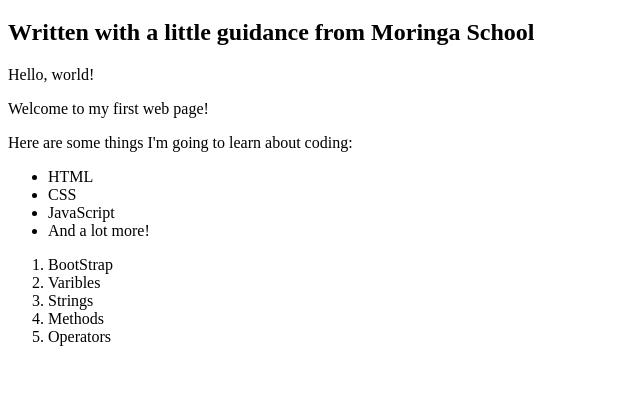
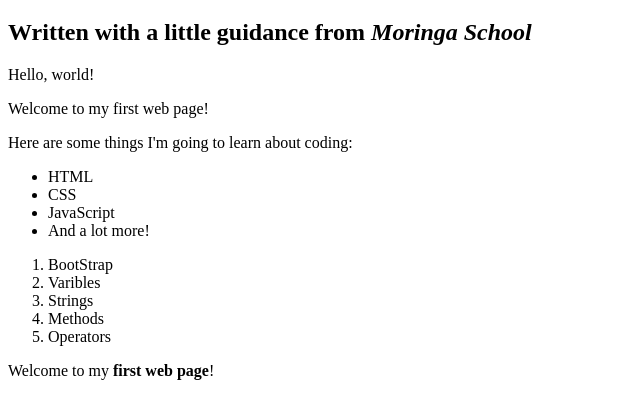
Before and after one commit to Kyle-debug/kmk, a plain HTML site: page my-first-webpage.html in a window 1280 px wide. Shown: the part 61-480 px from the top of the page, without its empty margins (0-640 px from the left). Drawn offline with Linux system fonts and the light colour scheme.

```diff
--- a/my-first-webpage.html
+++ b/my-first-webpage.html
@@ -5,7 +5,8 @@
   </head>
   <body>
     <h1>My First Webpage</h1>
-    <h2>Written with a little guidance from Moringa School</h2>
+    <h2>Written with a little guidance from <em>Moringa School</em></h2>
+
 
     <p>Hello, world!</p>
     <p>Welcome to my first web page!</p>
@@ -24,5 +25,7 @@
         <li>Methods</li>
         <li>Operators</li>
     </ol>
+    <p>Welcome to my <strong>first web page</strong>!</p>
+
   </body>
 </html>
```
